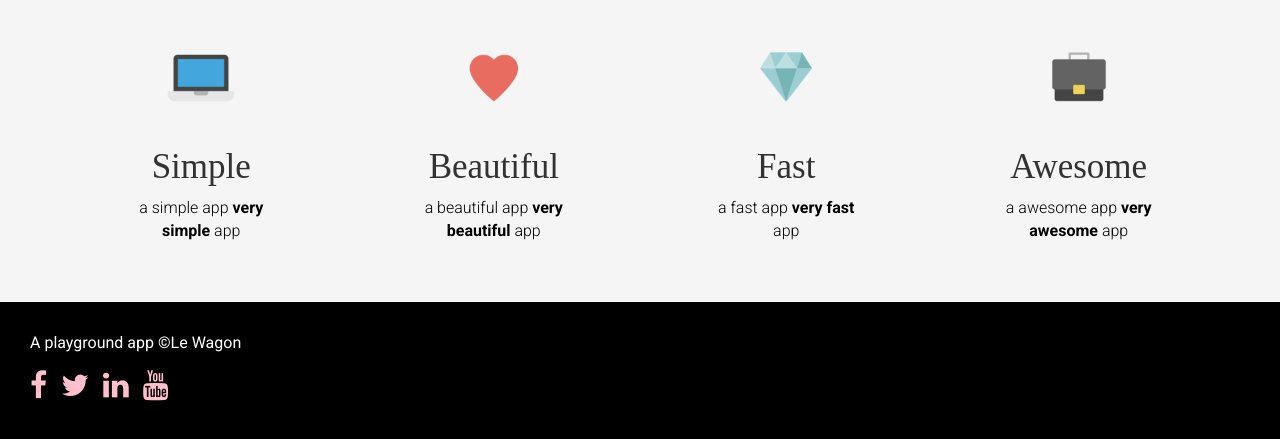
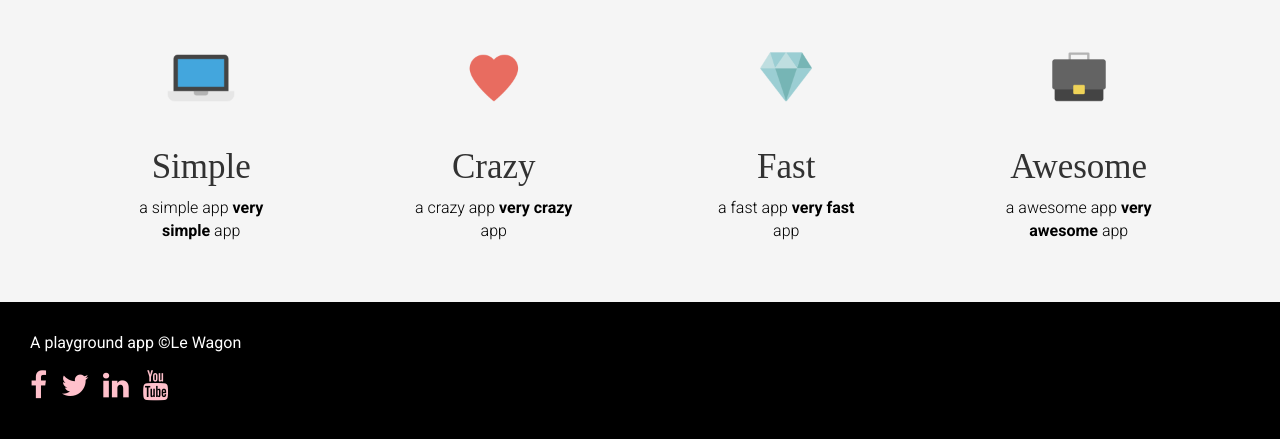
Before and after one commit to Pedrolane/Landing_MediaCampus, a plain HTML site: page index.html in a window 1280 px wide. Shown: the part 495-934 px from the top of the page. Drawn offline with nearby package versions, Linux system fonts and the light colour scheme; a web font is replaced by a local one.

Commit message:
change feature title

```diff
--- a/index.html
+++ b/index.html
@@ -29,8 +29,8 @@
 				<div class="col-xs-12 col-sm-6 col-md-3">
 					<div class="card text-center">
 						<img src="images/heart.png" alt="picture description" width="100">
-						<h2>Beautiful</h2>
-						<p>a beautiful app <strong>very beautiful</strong> app</p>
+						<h2>Crazy</h2>
+						<p>a crazy app <strong>very crazy</strong> app</p>
 					</div>
 				</div>
 				<div class="col-xs-12 col-sm-6 col-md-3">
```
